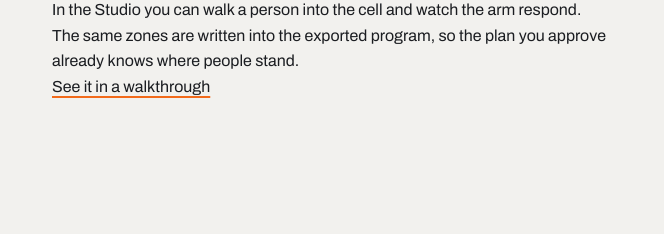
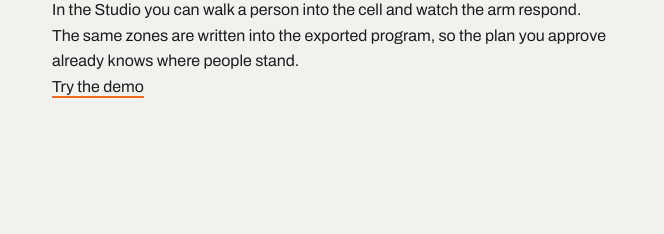
Before and after one commit to seventhaxisrobots/seventh-axis, a website built with Vite: page safety.html in a window 1280 px wide. Shown: the part 1066-1300 px from the top of the page, 616-1280 px from the left. Built offline with nearby package versions, Linux system fonts and the light colour scheme; no server answers.

Commit message:
Link the Kata demo from the safety page
Co-authored-by: Zishaan Ahmed <iamzishaan@gmail.com>

```diff
--- a/safety.html
+++ b/safety.html
@@ -60,7 +60,7 @@
             In the Studio you can walk a person into the cell and watch the arm respond. The same zones are written into the exported program,
             so the plan you approve already knows where people stand.
           </p>
-          <p><a class="textlink" href="/book">See it in a walkthrough</a></p>
+          <p><a class="textlink" href="/demo/kata">Try the demo</a></p>
         </div>
       </section>
 
```
